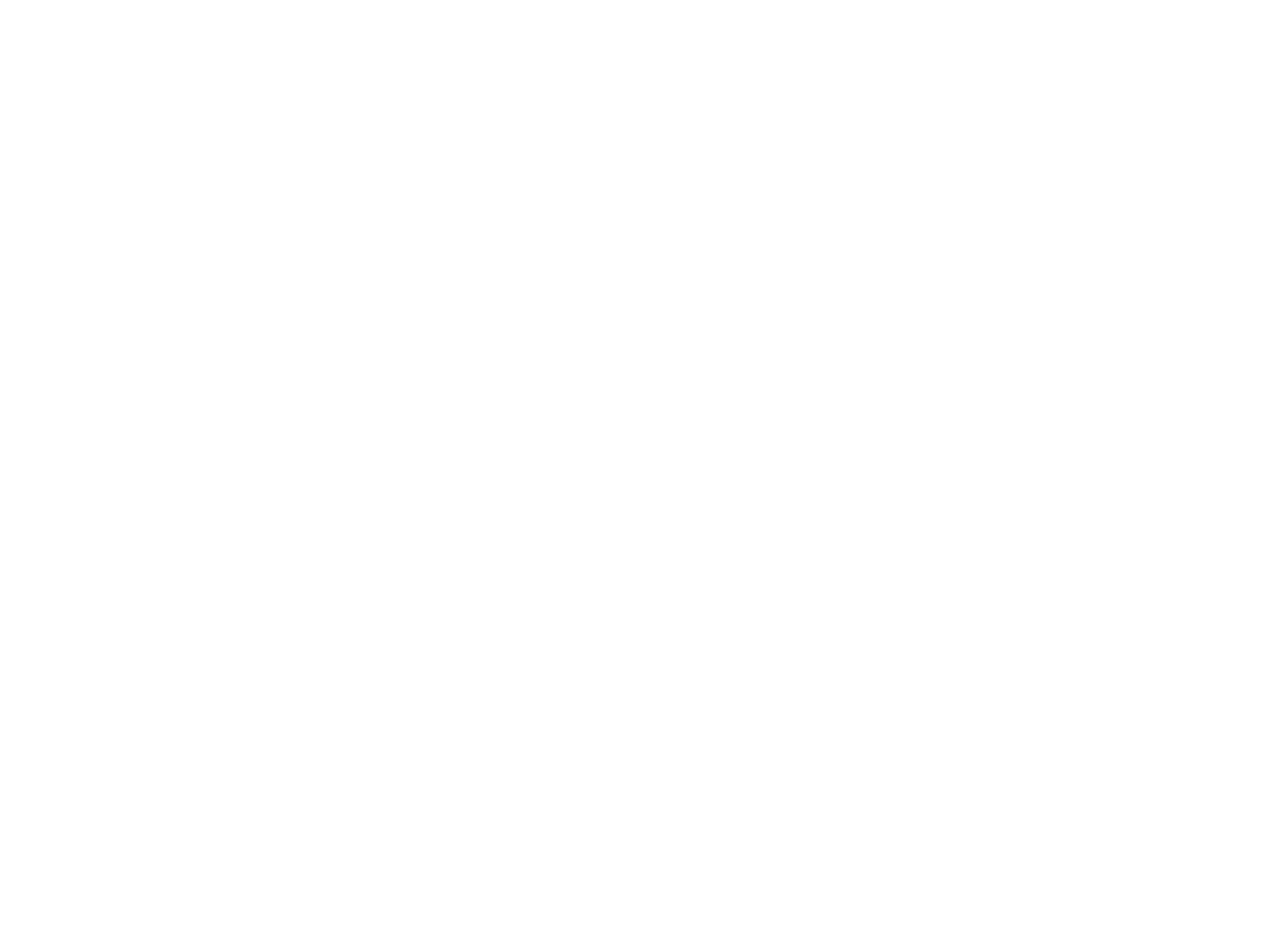
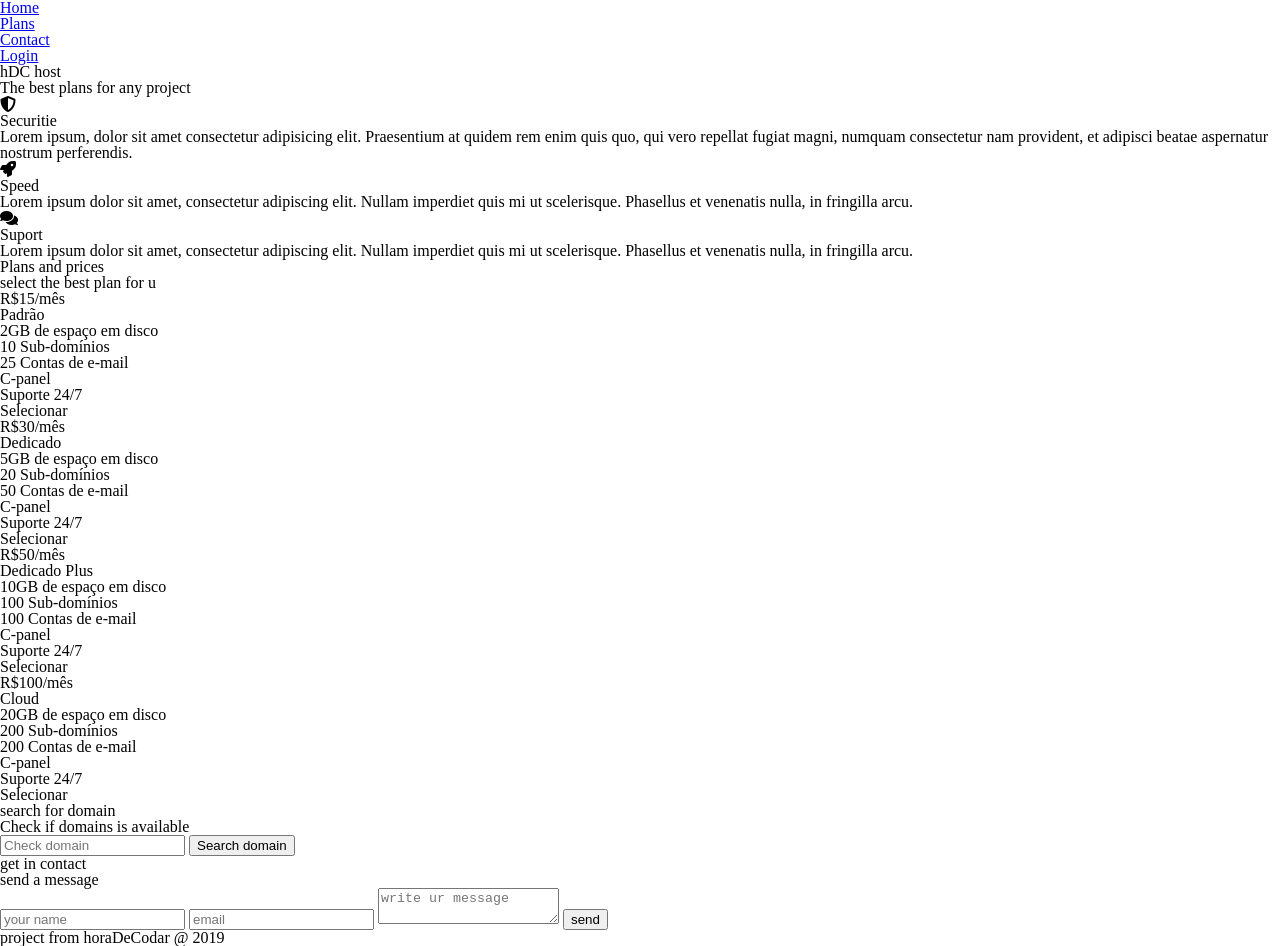
Before and after one commit to kinishii1/flexbox-hdc-host, a plain HTML site: page index.html in a window 1280 px wide. Before the commit the page ends 800 px from the top, so only its background shows below. Drawn offline with Linux system fonts and the light colour scheme.

Commit message:
creating html file

```diff
--- a/index.html
+++ b/index.html
@@ -9,7 +9,120 @@
     <link rel="stylesheet" href="https://cdnjs.cloudflare.com/ajax/libs/font-awesome/5.15.1/css/all.min.css">
 </head>
 <body>
+  <div class="container">
+    <div class="navbar-container">
+      <nav>
+        <a href="img/hdchostlogo.png" class="logo"></a>
+        <ul class="navbar-items">
+          <li><a href="#">Home</a></li>
+          <li><a href="#">Plans</a></li>
+          <li><a href="#">Contact</a></li>
+          <li><a href="#">Login</a></li>
+        </ul>
+      </nav>
+    </div>
+    <main>
+      <div class="main-banner">
+        <h1>hDC host</h1>
+        <p>The best plans for any project</p>
+      </div>
+      <section class="specialties-container">
+        <ul>
+          <li>
+            <i class="fas fa-shield-alt"></i>
+            <h3>Securitie</h3>
+            <p>Lorem ipsum, dolor sit amet consectetur adipisicing elit. Praesentium at quidem rem enim quis quo, qui vero repellat fugiat magni, numquam consectetur nam provident, et adipisci beatae aspernatur nostrum perferendis.</p>
+          </li>
+          <li>
+						<i class="fas fa-rocket"></i>
+						<h3>Speed</h3>
+						<p>Lorem ipsum dolor sit amet, consectetur adipiscing elit. Nullam imperdiet quis mi ut scelerisque. Phasellus et venenatis nulla, in fringilla arcu.</p>
+					</li>
+					<li>
+						<i class="fas fa-comments"></i>
+						<h3>Suport</h3>
+						<p>Lorem ipsum dolor sit amet, consectetur adipiscing elit. Nullam imperdiet quis mi ut scelerisque. Phasellus et venenatis nulla, in fringilla arcu.</p>
+					</li>
+        </ul>
 
+      </section>
+      <section class="pricing-container">
+        <h1>Plans and prices</h1>
+        <p>select the best plan for u</p>
+        <div class="plans-container">
+          <div class="plan">
+            <ul>
+              <li class="price">R$15/mês</li>
+							<li class="plan-name">Padrão</li>
+							<li>2GB de espaço em disco</li>
+							<li>10 Sub-domínios</li>
+							<li>25 Contas de e-mail</li>
+							<li>C-panel</li>
+							<li>Suporte 24/7</li>
+							<li class="plan-btn">Selecionar</
+            </ul>
+          </div>
+          <div class="plan">
+						<ul>
+							<li class="price">R$30/mês</li>
+							<li class="plan-name">Dedicado</li>
+							<li>5GB de espaço em disco</li>
+							<li>20 Sub-domínios</li>
+							<li>50 Contas de e-mail</li>
+							<li>C-panel</li>
+							<li>Suporte 24/7</li>
+							<li class="plan-btn">Selecionar</li>
+						</ul>
+					</div>
+          <div class="plan">
+						<ul>
+							<li class="price recommended">R$50/mês</li>
+							<li class="plan-name">Dedicado Plus</li>
+							<li>10GB de espaço em disco</li>
+							<li>100 Sub-domínios</li>
+							<li>100 Contas de e-mail</li>
+							<li>C-panel</li>
+							<li>Suporte 24/7</li>
+							<li class="plan-btn recommended">Selecionar</li>
+						</ul>
+					</div>
+          <div class="plan">
+						<ul>
+							<li class="price">R$100/mês</li>
+							<li class="plan-name">Cloud</li>
+							<li>20GB de espaço em disco</li>
+							<li>200 Sub-domínios</li>
+							<li>200 Contas de e-mail</li>
+							<li>C-panel</li>
+							<li>Suporte 24/7</li>
+							<li class="plan-btn">Selecionar</li>
+						</ul>
+					</div>
+        </div>
+      </section>
+      <section class="serachdomain-container">
+        <h2>search for domain</h2>
+        <p>Check if domains is available</p>
+        <form>
+          <input type="text" name="domain" placeholder="Check domain">
+          <input type="submit" value="Search domain">
+        </form>
+
+      </section>
+      <section class="contact-container">
+        <h2>get in contact</h2>
+        <p>send a message</p>
+        <form>
+          <input type="text" name="name"
+          placeholder="your name">
+          <input type="email" name="email" placeholder="email">
+          <textarea name="message" placeholder="write ur message"></textarea>
+          <input type="submit"  value="send">
+        </form>
+      </section>
+    </main>
+    <footer><p>project from horaDeCodar @ 2019</p></footer>
+  </div>
 
     <script src="script.js"></script>
 </body>
```
Also changed, not shown: img/hdchostlogo.png (added), img/mainbanner.png (added).
